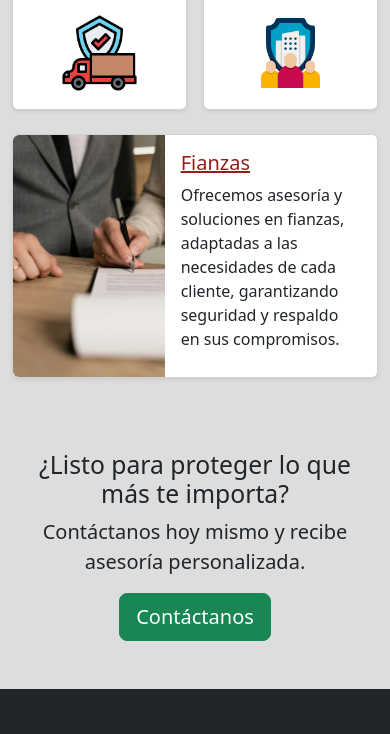
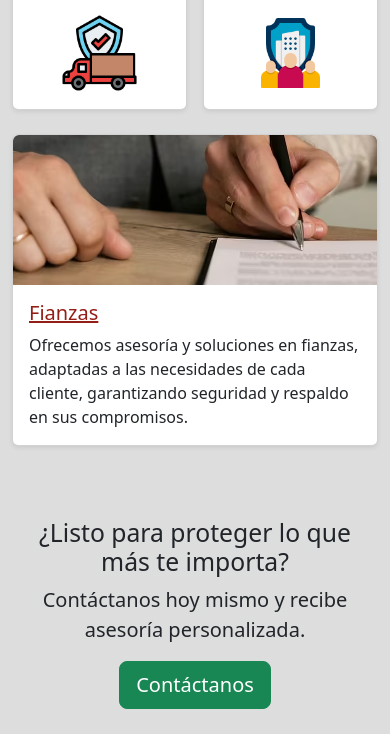
Before and after one commit to asogbu/bsg_web, a website: page index.html in a window 390 px wide. Shown: the part 1581-2315 px from the top of the page. Drawn offline with nearby package versions, Linux system fonts and the light colour scheme; files that its build step writes are made by us from their sources.

Commit message:
Ajustar tarjeta de fianzas para pantallas xs

```diff
--- a/index.html
+++ b/index.html
@@ -271,10 +271,15 @@
             <div class="container">
                 <div class="card shadow-sm">
                     <div class="row g-0">
-                        <div class="col-lg-2 col-md-3 col-sm-4 col-5">
+                        <div class="col-lg-2 col-md-3 col-sm-3">
                             <a href="/fianzas.html">
                                 <img src="/img/index/fianzas1.avif"
-                                    class="img-fluid rounded-start"
+                                    class="img-fluid rounded-start d-sm-block d-none"
+                                    alt="Un hombre y una mujer firmando un
+                                        documento sobre una mesa.">
+                                <img src="/img/index/fianzas1.avif"
+                                    class="img-fluid rounded-top d-sm-none object-fit-cover w-100"
+                                    style="max-height: 150px;"
                                     alt="Un hombre y una mujer firmando un
                                         documento sobre una mesa.">
                             </a>
```
